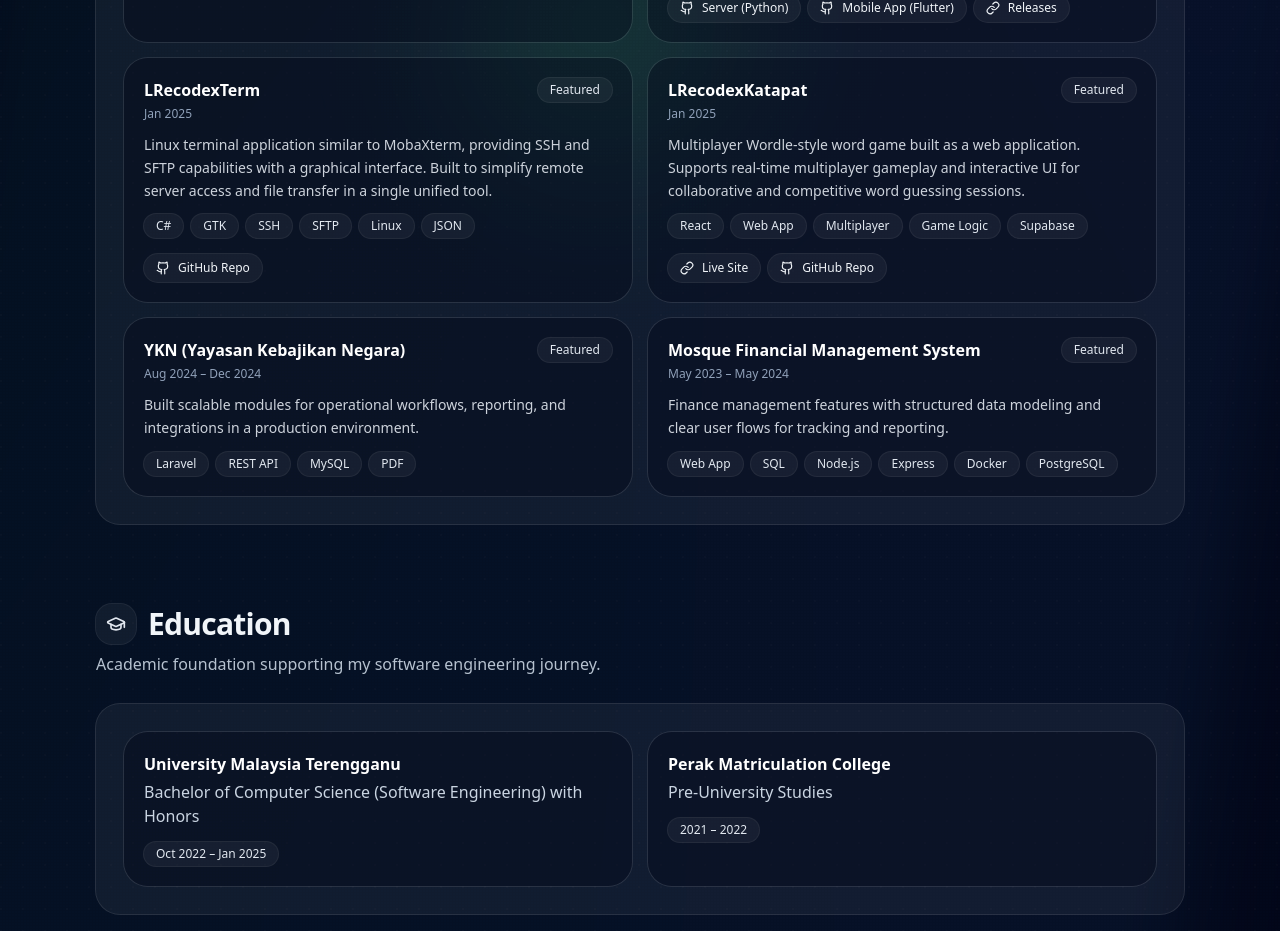
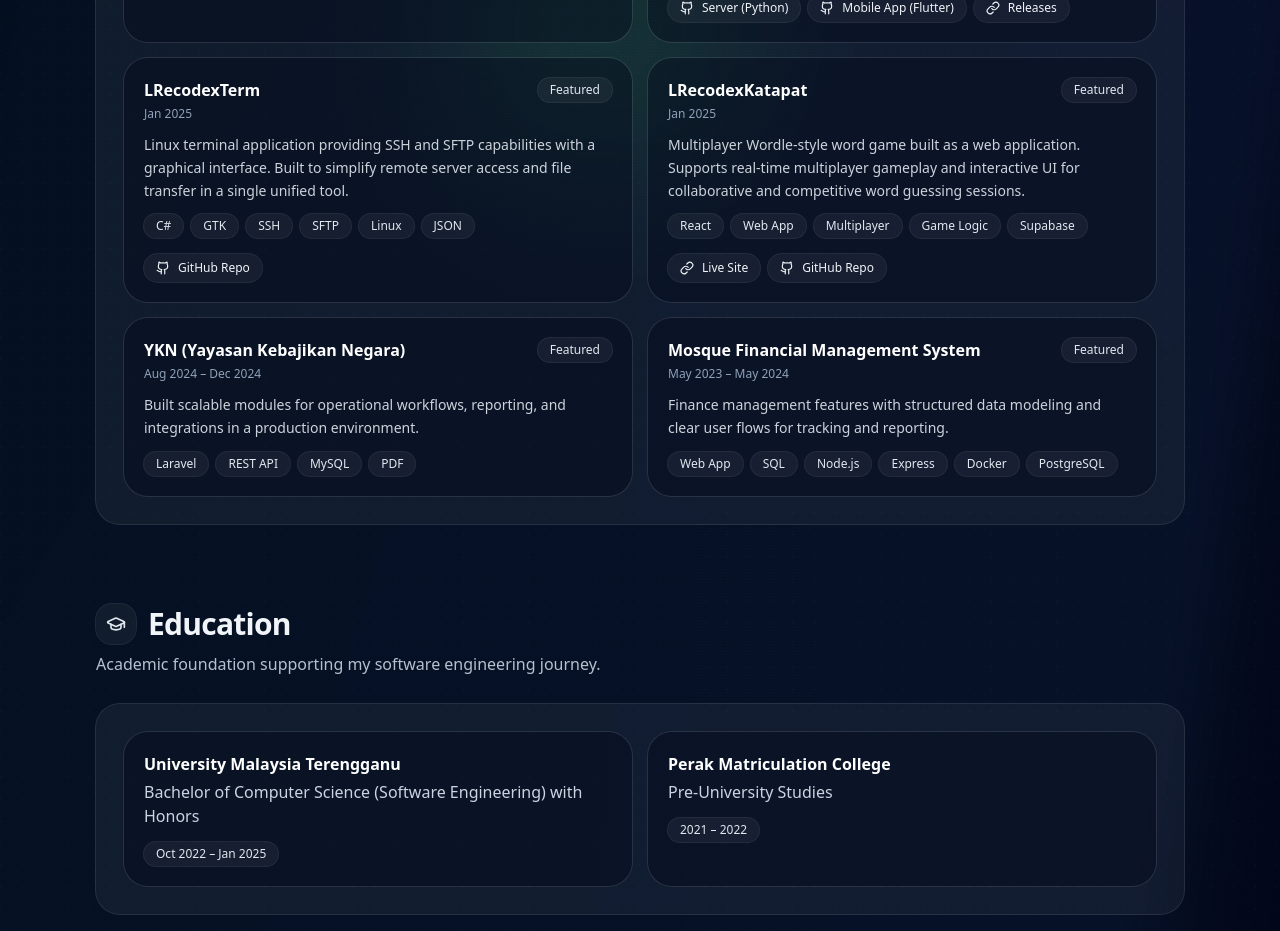
Before and after one commit to LRecodex/portfolio-azim, a React (Vite) app: page / in a window 1280 px wide. Shown: the part 2920-3851 px from the top of the page. Built offline with nearby package versions, Linux system fonts and the light colour scheme; the HTML template or start-up script is replaced by a standard one.

Commit message:
Update App.tsx

```diff
--- a/src/App.tsx
+++ b/src/App.tsx
@@ -765,7 +765,7 @@ export default function App() {
       name: "LRecodexTerm",
       period: "Jan 2025",
       description:
-        "Linux terminal application similar to MobaXterm, providing SSH and SFTP capabilities with a graphical interface. Built to simplify remote server access and file transfer in a single unified tool.",
+        "Linux terminal application providing SSH and SFTP capabilities with a graphical interface. Built to simplify remote server access and file transfer in a single unified tool.",
       tags: ["C#", "GTK", "SSH", "SFTP", "Linux", "JSON"],
       links: [
         {
```
